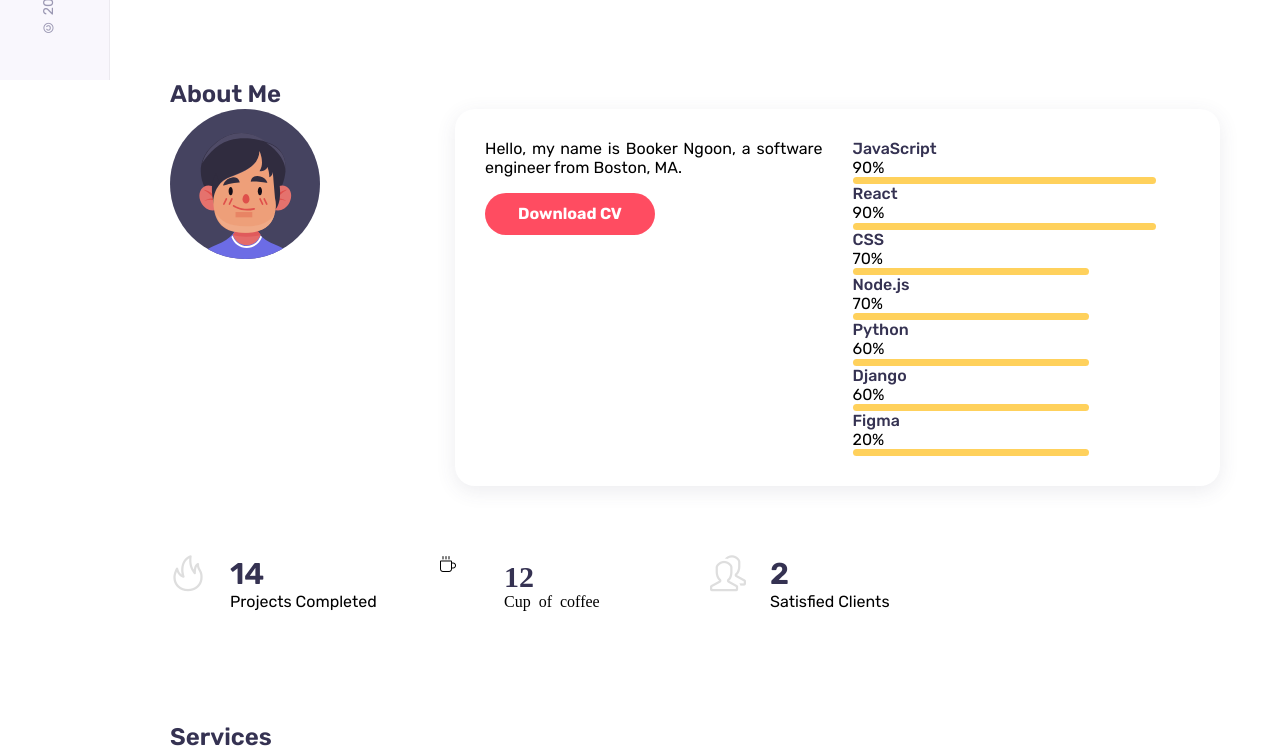
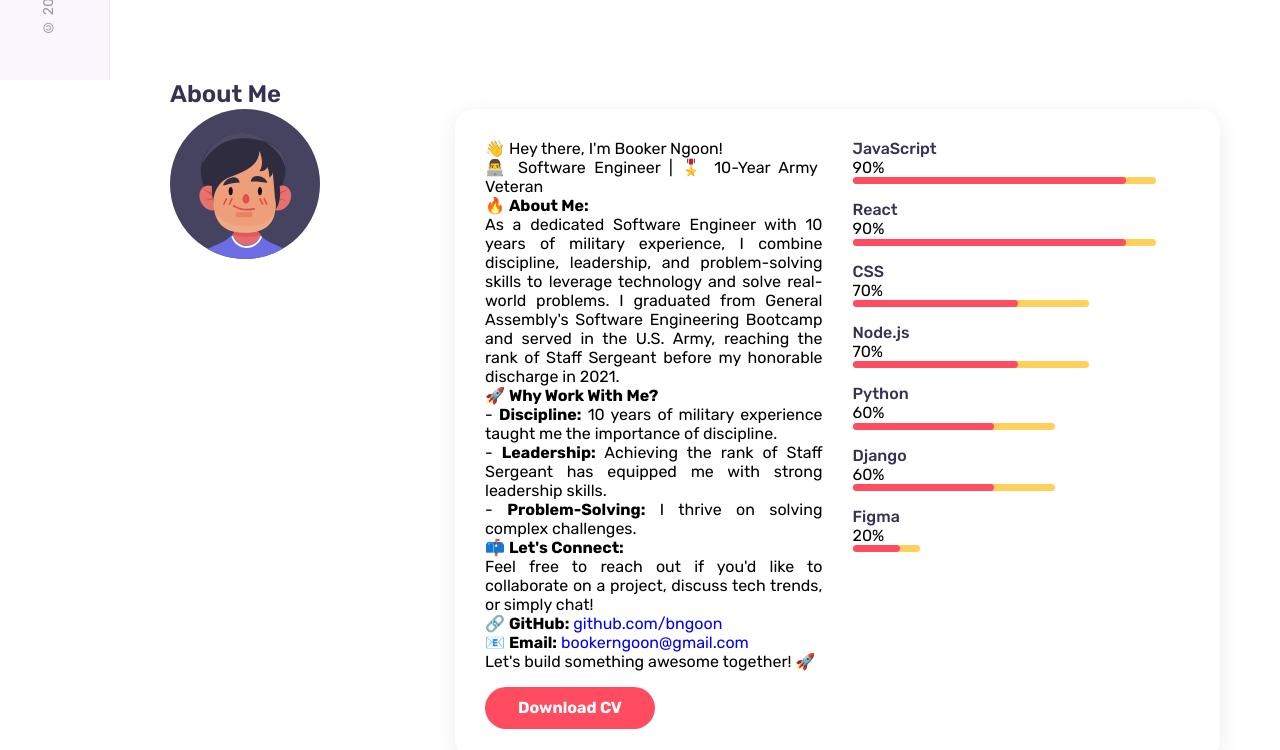
Before and after one commit to bngoon/react-portfollio, a React (Create React App) app: page / in a window 1280 px wide. Shown: the part 720-1470 px from the top of the page. Built offline with nearby package versions, Linux system fonts and the light colour scheme.

Commit message:
about me updated

```diff
--- a/src/components/about/About.jsx
+++ b/src/components/about/About.jsx
@@ -12,7 +12,30 @@ function About() {
         <img src={Image} alt="" className="about__img" />
         <div className="about__data grid">
           <div className="about__info">
-            <p className="about__description">Hello, my name is Booker Ngoon, a software engineer from Boston, MA.</p>
+          <p className="about__description">
+    👋 Hey there, I'm Booker Ngoon!<br />
+
+    👨‍💻 Software Engineer | 🎖️ 10-Year Army Veteran<br />
+
+    🔥 <strong>About Me:</strong><br />
+    As a dedicated Software Engineer with 10 years of military experience, I combine discipline, leadership, and problem-solving skills to leverage technology and solve real-world problems. I graduated from General Assembly's Software Engineering Bootcamp and served in the U.S. Army, reaching the rank of Staff Sergeant before my honorable discharge in 2021.<br />
+
+    🚀 <strong>Why Work With Me?</strong><br />
+    - <strong>Discipline:</strong> 10 years of military experience taught me the importance of discipline.<br />
+    - <strong>Leadership:</strong> Achieving the rank of Staff Sergeant has equipped me with strong leadership skills.<br />
+    - <strong>Problem-Solving:</strong> I thrive on solving complex challenges.<br />
+
+    📫 <strong>Let's Connect:</strong><br />
+    Feel free to reach out if you'd like to collaborate on a project, discuss tech trends, or simply chat!<br />
+
+    🔗 <strong>GitHub:</strong> <a href="https://github.com/bngoon" target="_blank">github.com/bngoon</a><br />
+
+    📧 <strong>Email:</strong> <a href="mailto:bookerngoon@gmail.com">bookerngoon@gmail.com</a><br />
+
+    Let's build something awesome together! 🚀
+</p>
+
+
             <a href="https://docs.google.com/document/d/1yugkjSE_2K4mptWzFe6ulipkhCsfl0Q4CsARmrmiwtg/edit?usp=sharing" className="btn">Download CV</a>
           </div>
           <div className="about__skills grid">
--- a/src/components/about/about.css
+++ b/src/components/about/about.css
@@ -1,3 +1,114 @@
+/* .about__container {
+  grid-template-columns: 3fr 9fr;
+  column-gap: 1.875rem;
+}
+
+.about__data {
+  padding: 1.875rem;
+  background-color: var(--container-color);
+  box-shadow: var(--shadow);
+  border-radius: var(--border-radius);
+  grid-template-columns: repeat(2, 1fr);
+  column-gap: 1.875rem;
+  align-items: flex-start;
+  position: relative;
+}
+
+.about__data::before {
+  content: "";
+  width: 0;
+  height: 0;
+  border-top: 10px solid transparent;
+  border-bottom: 15px solid var(--container-color);
+  position: absolute;
+  left: -0.93rem;
+  top: 20%;
+}
+
+.about__description {
+  margin-bottom: 1rem;
+  text-align: justify;
+}
+
+.skills__titles {
+  display: flex;
+  justify-content: space-between;
+  margin-bottom: 1rem;
+}
+
+.skills__name {
+  font-size: var(--normal-font-size);
+  font-weight: var(--font-medium);
+}
+
+.skills__number {
+  line-height: 1.2;
+}
+
+.skills__bar,
+.skills__percentage {
+  height: 7px;
+  border-radius: 0.25rem;
+}
+
+.skills__bar {
+  background-color: #f1f1f1;
+}
+
+.skills__percentage {
+  display: block;
+
+}
+
+.javascript {
+  width: 90%;
+  background-color: rgb(255, 209, 92);
+}
+.react {
+  width: 90%;
+  background-color: rgb(255, 209, 92);
+}
+.css {
+  width: 70%;
+  background-color: rgb(255, 209, 92);
+}
+.nodejs {
+  width: 70%;
+  background-color: rgb(255, 209, 92);
+}
+.python {
+  width: 70%;
+  background-color: rgb(255, 209, 92);
+}
+.django {
+  width: 70%;
+  background-color: rgb(255, 209, 92);
+}
+.figma {
+  width: 70%;
+  background-color: rgb(255, 209, 92);
+}
+
+.about__boxes {
+  grid-template-columns: repeat(4, 1fr);
+  column-gap: 1.875rem;
+  margin-top: 4.35rem;
+}
+
+.about__box {
+  display: flex;
+  column-gap: 1.5rem;
+}
+
+.about__icon {
+  font-size: var(--h1-font-size);
+  color: #dedede;
+}
+
+.about__title {
+  font-size: 1.875rem;
+} */
+
 .about__container {
   grid-template-columns: 3fr 9fr;
   column-gap: 1.875rem;
@@ -57,35 +168,45 @@
 
 .skills__percentage {
   display: block;
-  /* background-color: var(--first-color); */
+  background-color: var(--first-color);
+}
+
+.skills__data {
+  margin-bottom: 1rem;
 }
 
 .javascript {
   width: 90%;
   background-color: rgb(255, 209, 92);
 }
+
 .react {
   width: 90%;
   background-color: rgb(255, 209, 92);
 }
+
 .css {
   width: 70%;
   background-color: rgb(255, 209, 92);
 }
+
 .nodejs {
   width: 70%;
   background-color: rgb(255, 209, 92);
 }
+
 .python {
-  width: 70%;
+  width: 60%;
   background-color: rgb(255, 209, 92);
 }
+
 .django {
-  width: 70%;
+  width: 60%;
   background-color: rgb(255, 209, 92);
 }
+
 .figma {
-  width: 70%;
+  width: 20%;
   background-color: rgb(255, 209, 92);
 }
 
```
